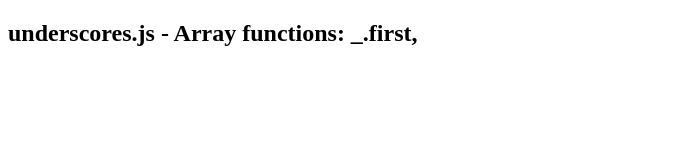
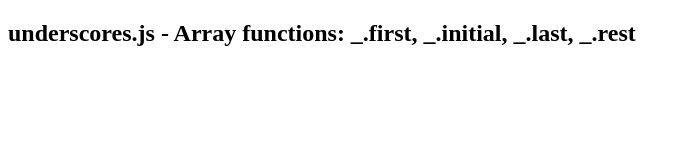
Before and after one commit to KerryRuddock/underscores_tuts, a plain HTML site: page lesson01/index.html in a window 1280 px wide. Shown: the whole page, without its empty margins (0-691 px from the left). Drawn offline with nearby package versions, Linux system fonts and the light colour scheme.

Commit message:
Function Names added to h2 heading

```diff
--- a/lesson01/index.html
+++ b/lesson01/index.html
@@ -5,7 +5,7 @@
   <script src="https://cdnjs.cloudflare.com/ajax/libs/underscore.js/1.8.3/underscore-min.js"></script>
 </head>
 <body>
-  <h2>underscores.js - Array functions: _.first,
+  <h2>underscores.js - Array functions: _.first, _.initial, _.last, _.rest
   </h2>
   <script>
     /* Bug in chrome: refresh page to see console.table https://bugs.chromium.org/p/chromium/issues/detail?id=801986 */
```
